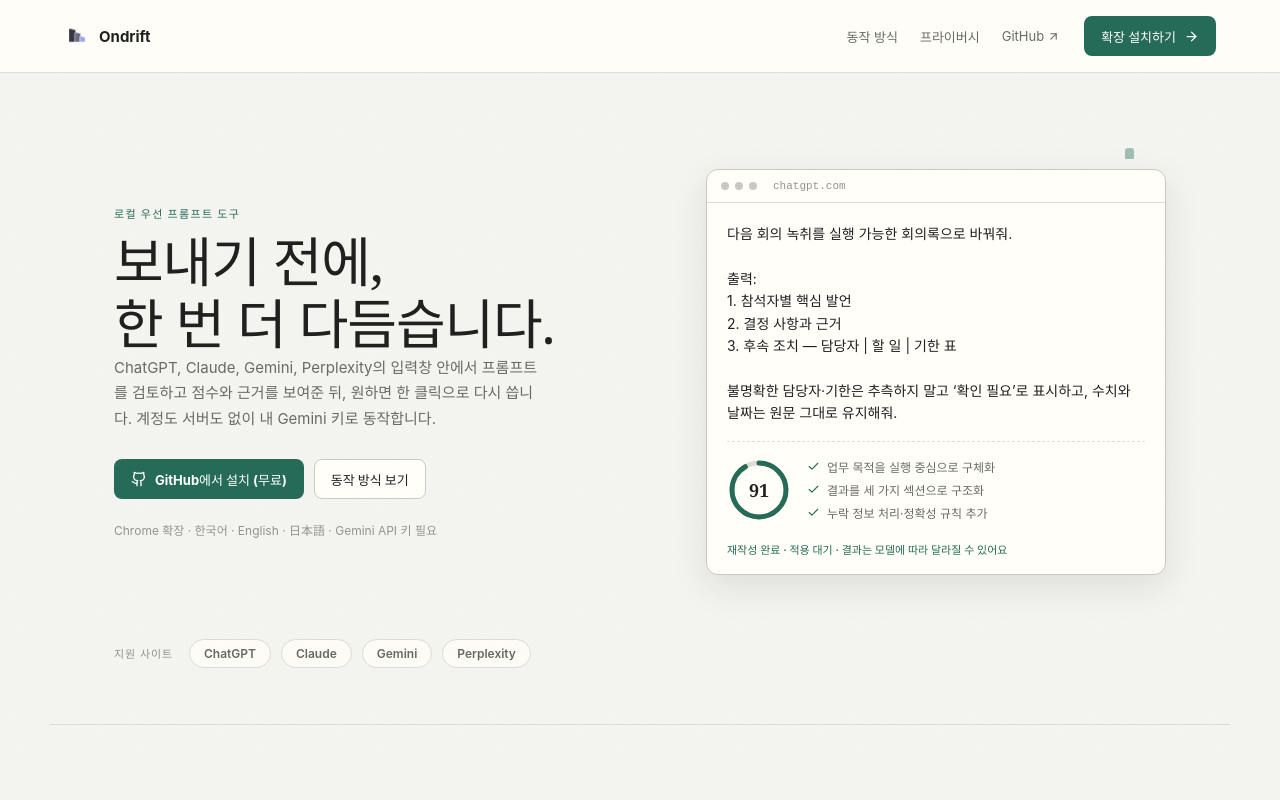
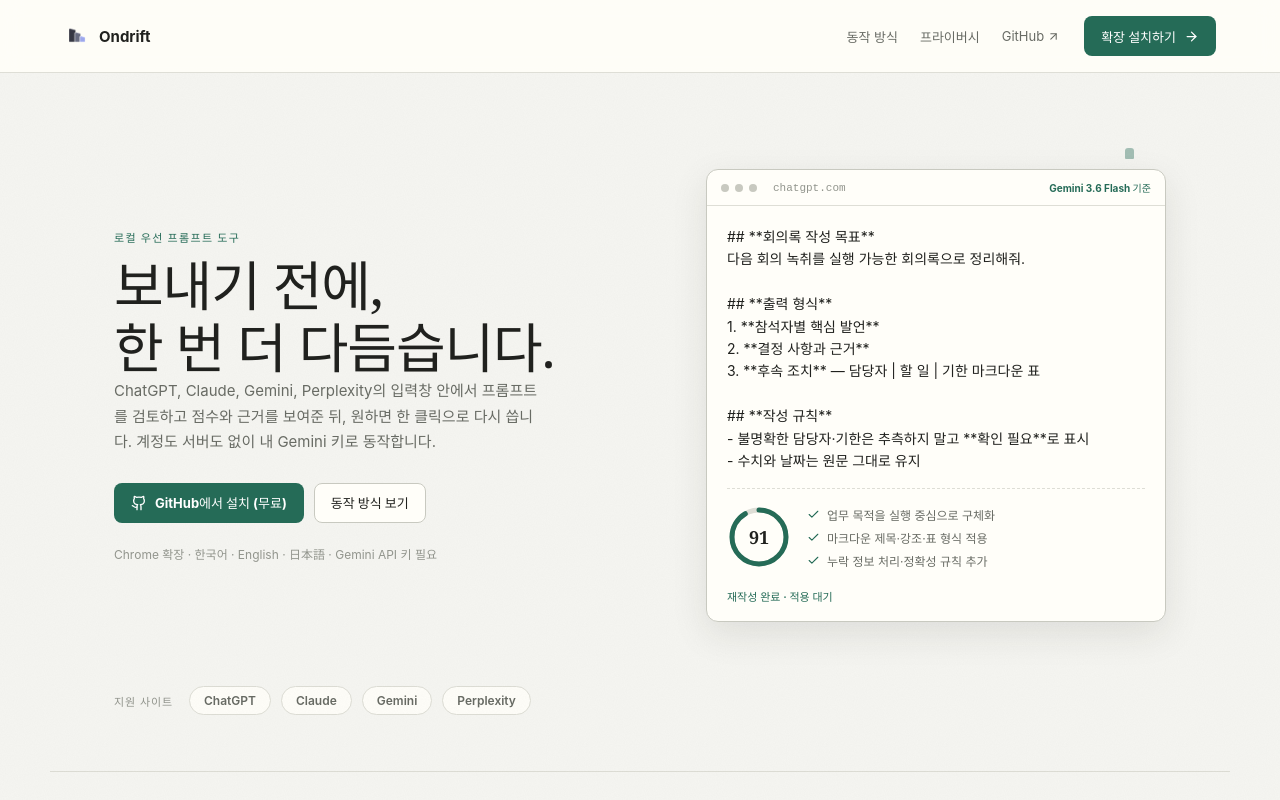
Before and after one commit to Ondrift-labs/Ondrift-FE, a React (Vite) app: page / in a window 1280 px wide. Shown: the top 800 px of the page. Built offline with nearby package versions, Linux system fonts and the light colour scheme.

Commit message:
feat : 마크다운 재작성 예시와 기준 모델 명시

```diff
--- a/src/features/landing/PromptDemo.tsx
+++ b/src/features/landing/PromptDemo.tsx
@@ -3,15 +3,18 @@
 import { usePrefersReducedMotion } from './useReveal'
 
 const BEFORE_PROMPT = '회의 녹취 정리해줘'
-const AFTER_PROMPT = `다음 회의 녹취를 실행 가능한 회의록으로 바꿔줘.
+const AFTER_PROMPT = `## **회의록 작성 목표**
+다음 회의 녹취를 실행 가능한 회의록으로 정리해줘.
 
-출력:
-1. 참석자별 핵심 발언
-2. 결정 사항과 근거
-3. 후속 조치 — 담당자 | 할 일 | 기한 표
+## **출력 형식**
+1. **참석자별 핵심 발언**
+2. **결정 사항과 근거**
+3. **후속 조치** — 담당자 | 할 일 | 기한 마크다운 표
 
-불명확한 담당자·기한은 추측하지 말고 ‘확인 필요’로 표시하고, 수치와 날짜는 원문 그대로 유지해줘.`
-const RATIONALE = ['업무 목적을 실행 중심으로 구체화', '결과를 세 가지 섹션으로 구조화', '누락 정보 처리·정확성 규칙 추가']
+## **작성 규칙**
+- 불명확한 담당자·기한은 추측하지 말고 **확인 필요**로 표시
+- 수치와 날짜는 원문 그대로 유지`
+const RATIONALE = ['업무 목적을 실행 중심으로 구체화', '마크다운 제목·강조·표 형식 적용', '누락 정보 처리·정확성 규칙 추가']
 const SCORE_BEFORE = 42
 const SCORE_AFTER = 91
 const RING_LENGTH = 170
@@ -71,6 +74,7 @@
       <div className="demo-chrome">
         <span className="demo-dot" /><span className="demo-dot" /><span className="demo-dot" />
         <span className="demo-url">chatgpt.com</span>
+        <span className="demo-model">Gemini 3.6 Flash 기준</span>
       </div>
       <div className="demo-body">
         <p className="demo-editor">
@@ -92,7 +96,7 @@
       </div>
       <div className="demo-foot">
         <span className={`demo-status demo-status--${phase}`}>
-          {phase === 'draft' ? '작성 중' : phase === 'scoring' ? 'Ondrift가 검토하는 중…' : '재작성 완료 · 적용 대기 · 결과는 모델에 따라 달라질 수 있어요'}
+          {phase === 'draft' ? '작성 중' : phase === 'scoring' ? 'Ondrift가 검토하는 중…' : '재작성 완료 · 적용 대기'}
         </span>
       </div>
     </div>
--- a/src/features/landing/landing.css
+++ b/src/features/landing/landing.css
@@ -76,6 +76,7 @@
 .demo-chrome { display: flex; align-items: center; gap: 6px; padding: 10px 14px; border-bottom: 1px solid var(--line); }
 .demo-dot { width: 8px; height: 8px; border-radius: 50%; background: var(--line-strong); }
 .demo-url { margin-left: 10px; color: var(--faint); font-size: 11px; font-family: ui-monospace, monospace; }
+.demo-model { margin-left: auto; color: var(--accent); font-size: 10px; font-weight: 650; }
 .demo-body { padding: 20px 20px 6px; min-height: 168px; }
 .demo-editor { position: relative; margin: 0; min-height: 44px; color: var(--ink); font-size: 14px; line-height: 1.6; white-space: pre-line; transition: opacity 480ms ease; }
 .demo-caret { display: inline-block; width: 2px; height: 15px; margin-left: 2px; background: var(--accent); vertical-align: -2px; animation: blink 1s step-end infinite; }
```
